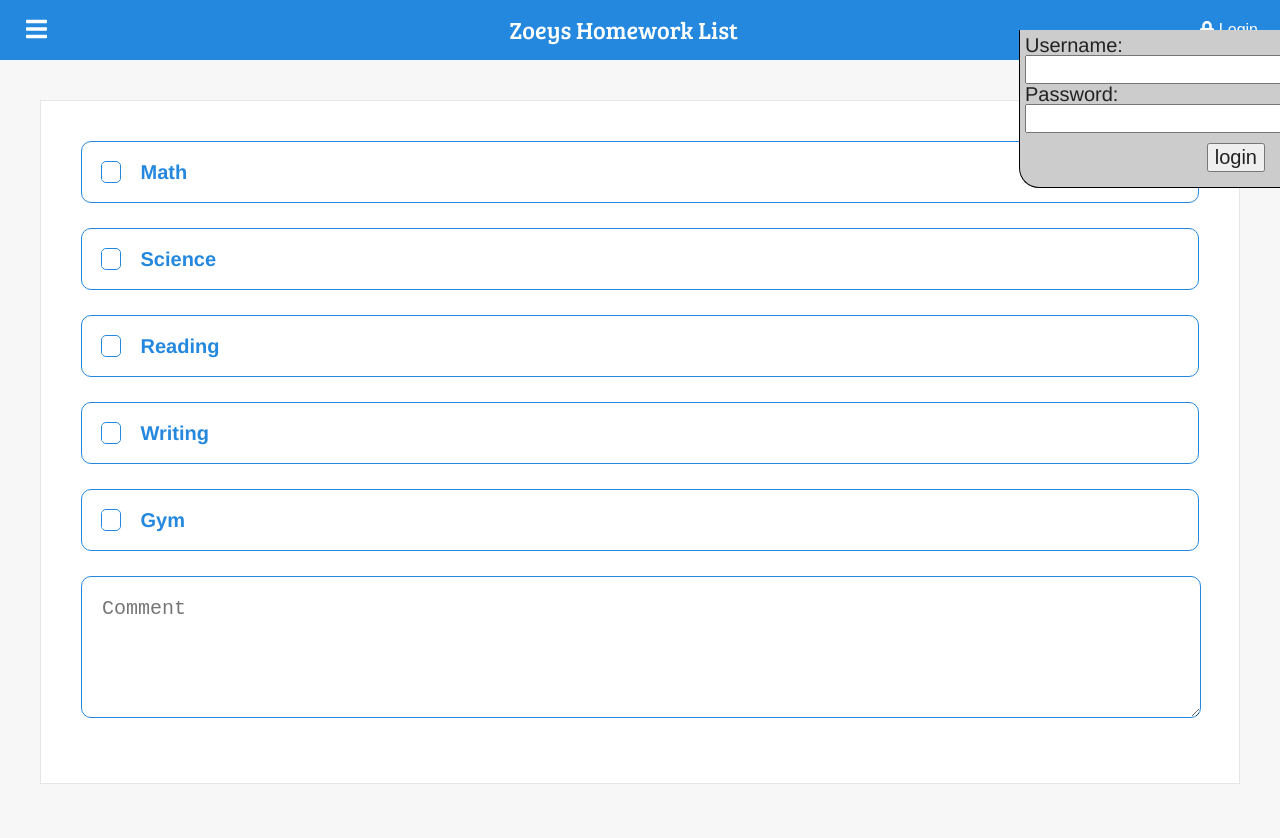
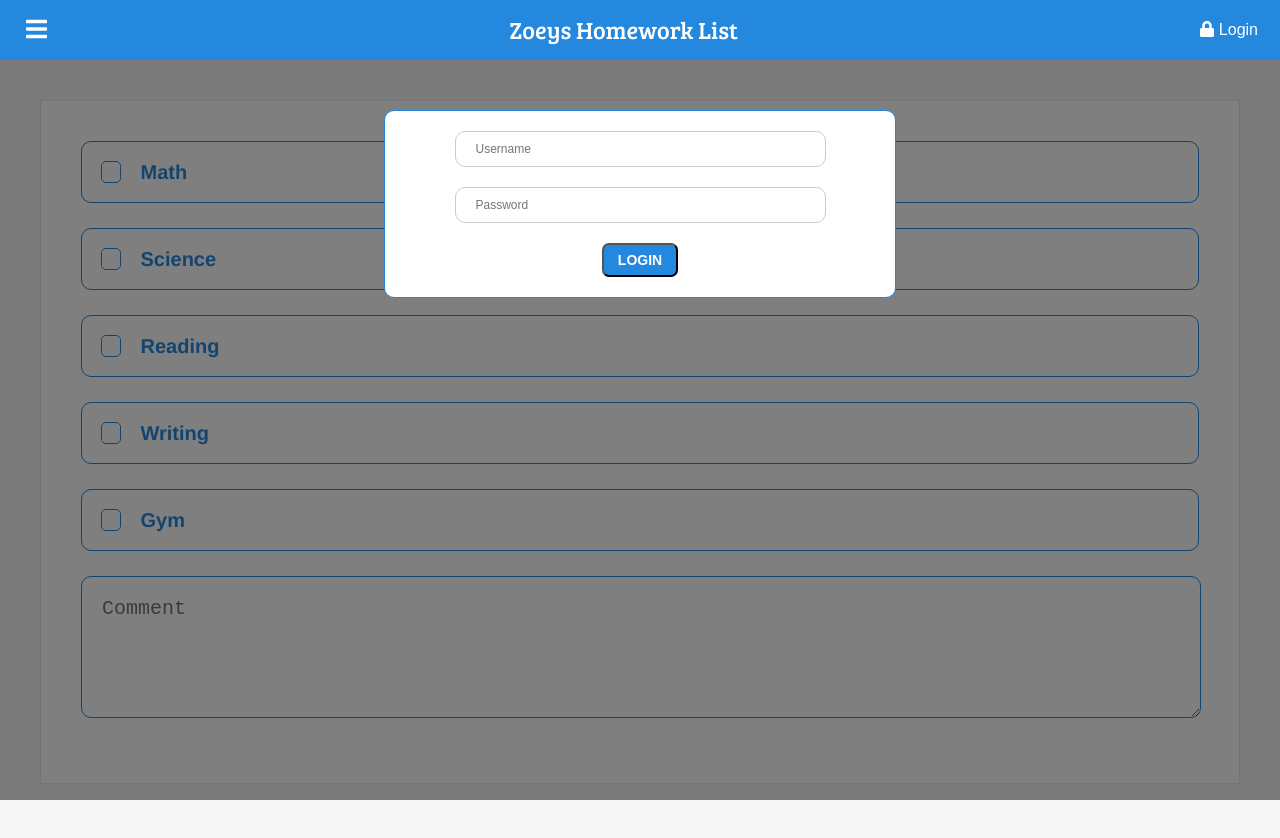
Before and after one commit to slatron/zoey-checklists, a Vue app: page / in a window 1280 px wide. Both pictures are taken after a click on the button "Login". Shown: the top 838 px of the page. Built offline with nearby package versions, Linux system fonts and the light colour scheme; no server answers; what vuefire would draw is missing.

Commit message:
styles login form

```diff
--- a/src/assets/css/layout.scss
+++ b/src/assets/css/layout.scss
@@ -58,7 +58,7 @@ header {
   transition-property: left, top;
   transition-duration: .5s, .35s;
   transition-timing-function: ease;
-  opacity: 0.75;
+  opacity: 0.5;
   z-index: 20;
   left: 0;
   bottom: 0;
@@ -66,6 +66,23 @@ header {
   overflow: hidden;
   position: fixed;
   background: #000;
+}
+
+.shade-form {
+  position: absolute;
+  top: 110px;
+  left: 30%;
+  right: 30%;
+
+  padding: 1em;
+  border-left: 1px solid $color-blue;
+  border-bottom: 1px solid $color-blue;
+  border-right: 1px solid $color-blue;
+  border-top: 1px solid $color-blue;
+  border-radius: 10px;
+  background: #fff;
+  position: fixed;
+  z-index: 100;
 }
 
 #drawer,
--- a/src/components/layout/LoginForm.vue
+++ b/src/components/layout/LoginForm.vue
@@ -1,27 +1,28 @@
-<template lang="html">
-  <div class="login-form-container" v-if="open_login_form">
+  <template lang="html">
+  <div class="shade-form login-form" v-if="open_login_form">
     <form @submit.prevent>
       <fieldset>
-        <label for="uname-input">Username:</label>
         <input
           id="uname-input"
           v-model="username"
           type="text"
+          placeholder="Username"
         >
       </fieldset>
       <fieldset>
-        <label for="pass-input">Password:</label>
         <input
           id="pass-input"
           v-model="password"
           type="password"
+          placeholder="Password"
         >
       </fieldset>
       <div class="button-row-submit">
         <button
+          class="action"
           @click="doLogin()"
         >
-          login
+          LOGIN
         </button>
       </div>
     </form>
@@ -63,22 +64,21 @@ export default {
 </script>
 
 <style lang="css" scoped>
-.login-form-container {
-  padding: 0.25em;
-  border-left: 1px solid #000;
-  border-bottom: 1px solid #000;
-  border-radius: 0 0 0 1rem;
-  width: 250px;
-  background: #ccc;
-  position: fixed;
-  top: 30px;
-  right: 0;
-  z-index: 100;
+.login-form {
+  text-align: center;
 }
 
-.button-row-submit {
-  text-align: right;
-  padding: 0.5em;
+input {
+  width: 70%;
+  border-radius: 10px;
+  border: 1px solid #ccc;
+  padding: 10px 20px;
+  margin-bottom: 1rem;
+  font-size: 12px;
 }
 
+button {
+  font-size: 14px;
+  font-weight: bold;
+}
 </style>
--- a/src/components/layout/SiteHeader.vue
+++ b/src/components/layout/SiteHeader.vue
@@ -54,8 +54,8 @@ export default {
     }
   },
   methods: {
-    toggleLogin: function (force) {
-      this.$store.commit('TOGGLE_LOGIN', {'force': force})
+    toggleLogin: function () {
+      this.$store.commit('TOGGLE_LOGIN')
     },
     toggleDrawer: function () {
       this.$store.commit('TOGGLE_DRAWER')
--- a/src/state_modules/layoutState.js
+++ b/src/state_modules/layoutState.js
@@ -9,6 +9,7 @@ export default {
   mutations: {
     TOGGLE_LOGIN (state, options = {}) {
       const force_sent = (options.hasOwnProperty('force') && options.force !== undefined)
+      this.commit('TOGGLE_SHADE', {'force': true})
       state.open_login_form = force_sent
         ? options.force
         : !state.open_login_form
```
